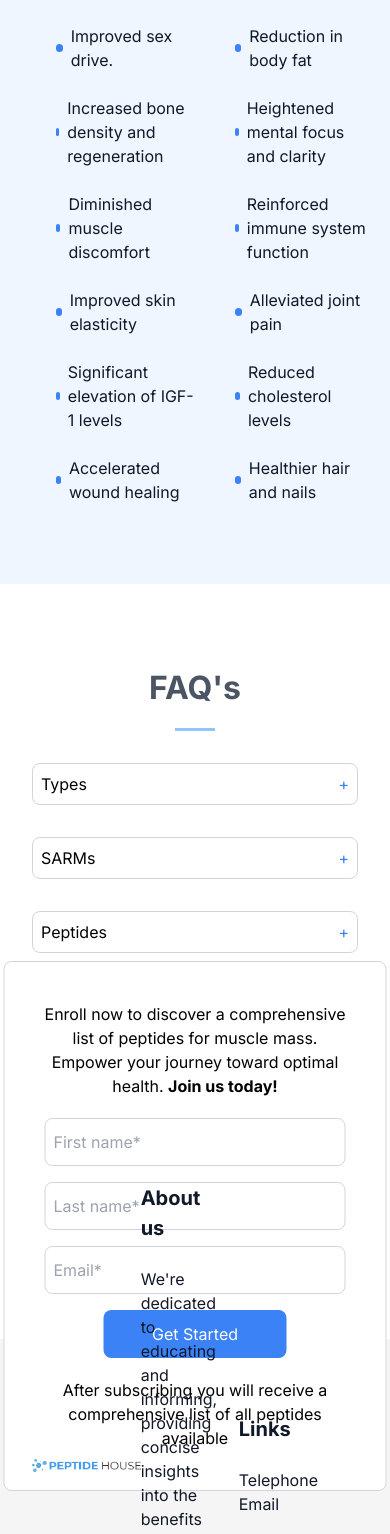
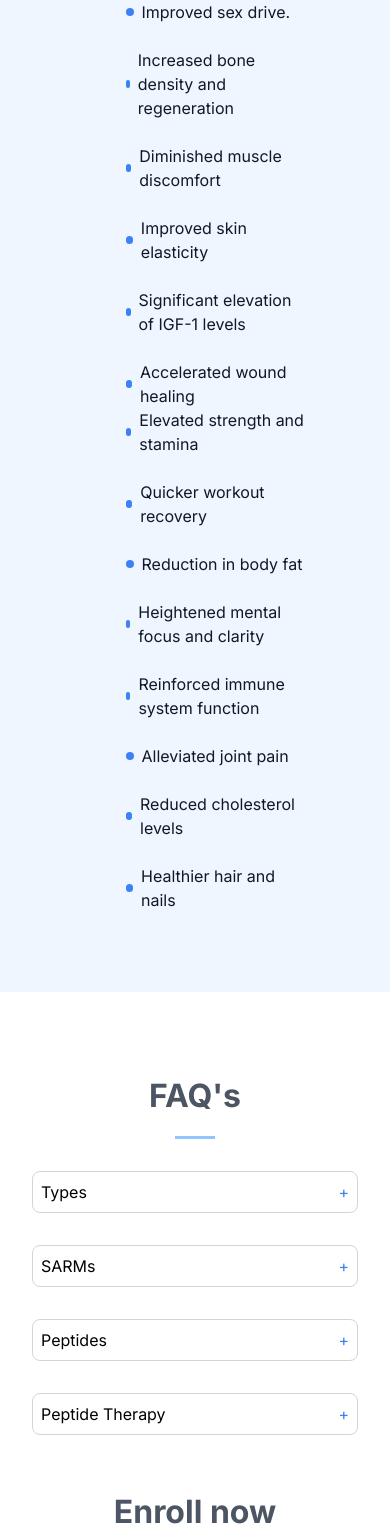
Before and after one commit to ana7766/peptide_house, a Next.js app in the folder peptides/: page / in a window 390 px wide. Shown: the part 5954-7488 px from the top of the page. Built offline with nearby package versions, Linux system fonts and the light colour scheme.

Commit message:
media fix

```diff
--- a/peptides/src/app/page.tsx
+++ b/peptides/src/app/page.tsx
@@ -117,7 +117,7 @@ export default function Home() {
           </div>
         </div>
       </div>
-<div className="h-24"></div>
+      <div className="h-24"></div>
       <div className="product-sections">
         <div className="container mx-auto flex justify-between items-center p-4 max-w-5xl w-full">
           <div className="partition small-text text-gray-900 mr-10">
@@ -154,7 +154,7 @@ export default function Home() {
           ></div>
         </div>
       </div>
-<div className="h-24"></div>
+      <div className="h-24"></div>
       <div className="product-sections">
         <div className="container mx-auto flex justify-between items-center p-4 max-w-5xl w-full">
           <div
@@ -187,7 +187,7 @@ export default function Home() {
           </div>
         </div>
       </div>
-<div className="h-24"></div>
+      <div className="h-24"></div>
       <div className="product-sections">
         <div className="container mx-auto flex justify-between items-center p-4 max-w-5xl w-full">
           <div className="partition small-text text-gray-900 mr-10">
@@ -221,7 +221,7 @@ export default function Home() {
           ></div>
         </div>
       </div>
-<div className="h-24"></div>
+      <div className="h-24"></div>
       <div className="product-sections">
         <div className="container mx-auto flex justify-between items-center p-4 max-w-5xl w-full">
           <div
@@ -283,8 +283,8 @@ export default function Home() {
         </div>
 
         <div>
-          <div className="container mx-auto flex justify-between items-center p-4 max-w-5xl w-full">
-            <div className="partition small-text text-gray-900 ml-10">
+          <div className="container mx-auto flex flex-col lg:flex-row justify-between items-center p-4 max-w-5xl w-full">
+            <div className="partition small-text text-gray-900 ml-10 lg:w-1/2">
               <ul className="list-none">
                 <li className="flex items-center">
                   <span className="h-2 w-2 bg-blue-500 rounded-full mr-2"></span>
@@ -327,7 +327,8 @@ export default function Home() {
                 </li>
               </ul>
             </div>
-            <div className="partition small-text text-gray-900 ml-10">
+
+            <div className="partition small-text text-gray-900 ml-10 lg:w-1/2 space-y-4 lg:space-y-0 lg:space-x-4">
               <ul className="list-none">
                 <li className="flex items-center">
                   <span className="h-2 w-2 bg-blue-500 rounded-full mr-2"></span>
@@ -413,33 +414,33 @@ export default function Home() {
         </div>
       </div>
       <div className="relative bg-neutral-100 p-7">
-        <div className="h-96"></div>
-        <div className="absolute bottom-72 left-1/2 transform -translate-x-1/2 border border-solid border-gray-300 rounded-lg text-black bg-white p-5">
+        <div className="md:h-96"></div>
+        <div className="md:absolute md:left-1/2 md:transform md:-translate-x-1/2 border border-solid border-gray-300 rounded-lg text-black bg-white p-5 md:bottom-72">
           <EnrollmentForm />
         </div>
-        <div className="absolute bottom-0 left-0 right-0 p-4 w-full">
-          <div className="flex justify-between items-center container mx-auto p-4 max-w-5xl w-full">
-            <div className="w-2/6 text-left">
+        <div className="md:absolute bottom-0 left-0 right-0 p-4 w-full">
+          <div className="flex flex-wrap justify-between items-center container mx-auto p-4 max-w-5xl w-full">
+            <div className="w-full md:w-2/6 text-left">
               <Image src="/logo.png" alt="Logo" width={263} height={31} />
             </div>
-            <div className="w-2/6 text-left">
-              <div className="small-text text-gray-900 mr-10">
+            <div className="w-full md:w-2/6 text-left md:mt-0 mt-4">
+              <div className="small-text text-gray-900 md:mr-10">
                 <div className="text-gray-900 small-text-title font-bold">
                   About us
                 </div>
-                <br></br>
+                <br />
                 We&apos;re dedicated to educating and informing, providing concise insights into the benefits of peptides.
                 Empower your well-being through knowledge with us.
               </div>
             </div>
-            <div className="w-2/6 text-left">
-              <div className="small-text text-gray-900 mr-10 float-end">
+            <div className="w-full md:w-2/6 text-left mt-4">
+              <div className="small-text text-gray-900 md:mr-10 md:float-end">
                 <div className="text-gray-900 small-text-title font-bold">
                   Links
                 </div>
-                <br></br>
+                <br />
                 Telephone
-                <br></br>
+                <br />
                 Email
               </div>
             </div>
```
